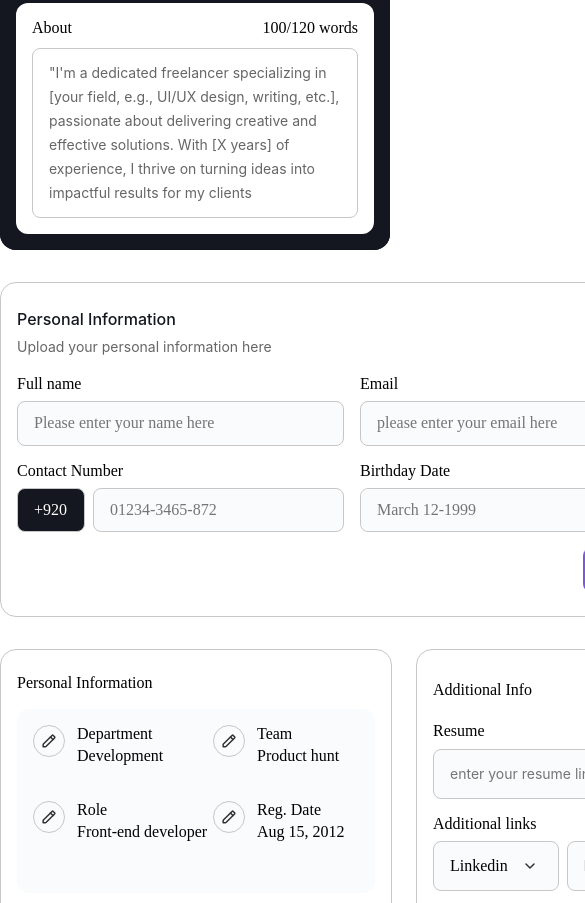
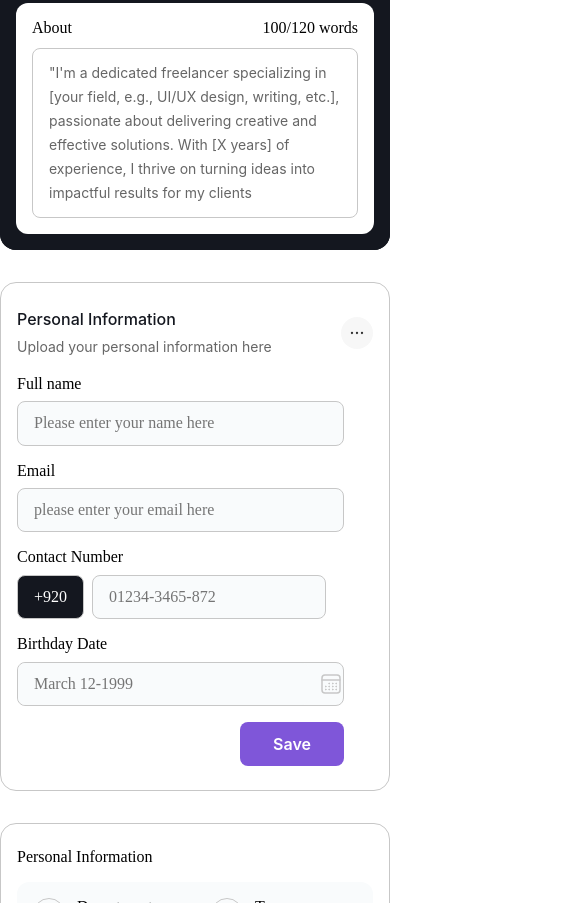
Before and after one commit to NotAliveYet/FLEXBOX9-1, a plain HTML site: page index.html in a window 390 px wide. Shown: the part 1097-2000 px from the top of the page, 585 px wide, since content can reach past the window. Drawn offline with Linux system fonts and the light colour scheme.

Commit message:
fixed mobile

```diff
--- a/index.html
+++ b/index.html
@@ -93,7 +93,6 @@
             <div class="main_container">
                 <div class="header">
                     <div class="header__list">
-                        hello
                         <ul>
                             <li><a href="#">Learning Paths</a></li>
                             <li><a href="#">Create</a></li>
--- a/styles/main.css
+++ b/styles/main.css
@@ -908,6 +908,22 @@ button {
 
 /* Mobile  */
 
-@media screen and (min-width: 320px) and (max-width: 767px) {
-
+@media screen and (max-width: 767px) {
+    .header {
+      flex-direction: column;
+    }
+    .resume_and_stuff {
+      flex-wrap: wrap;
+      justify-content: center;
+    }
+    .name_email {
+      flex-direction: column;
+    }
+    .department_left {
+      width: 100%;
+      max-width: unset;
+    }
+    .resume_right {
+      width: 100%;
+    }
 }
```
